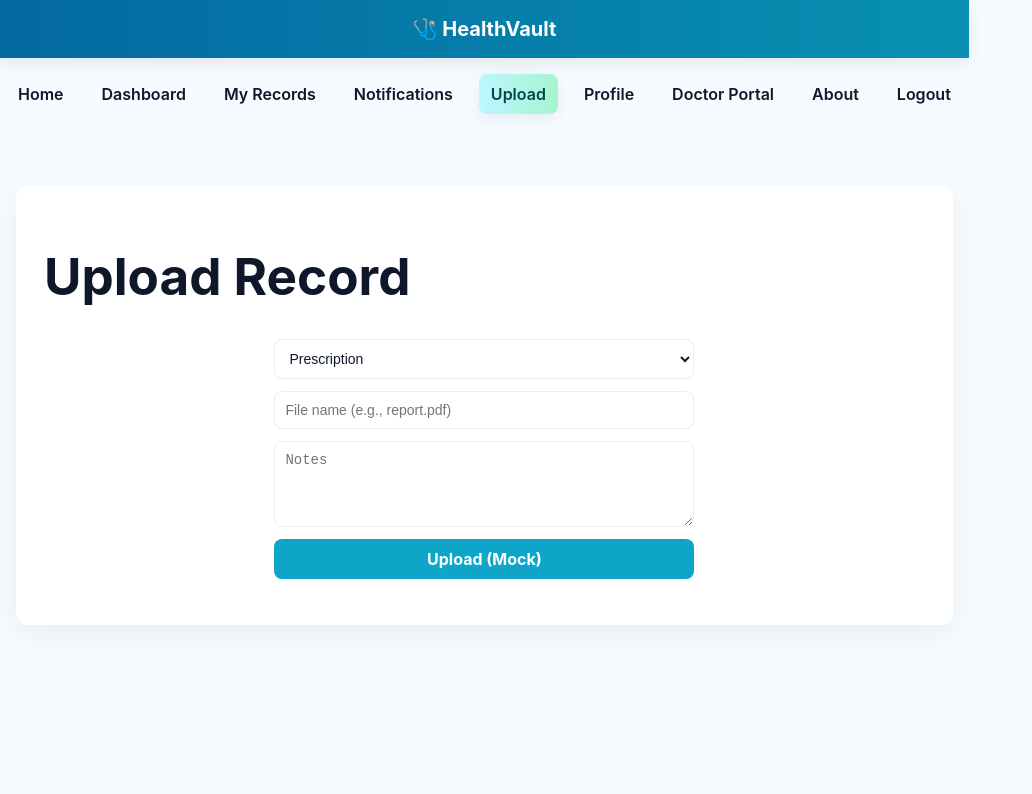
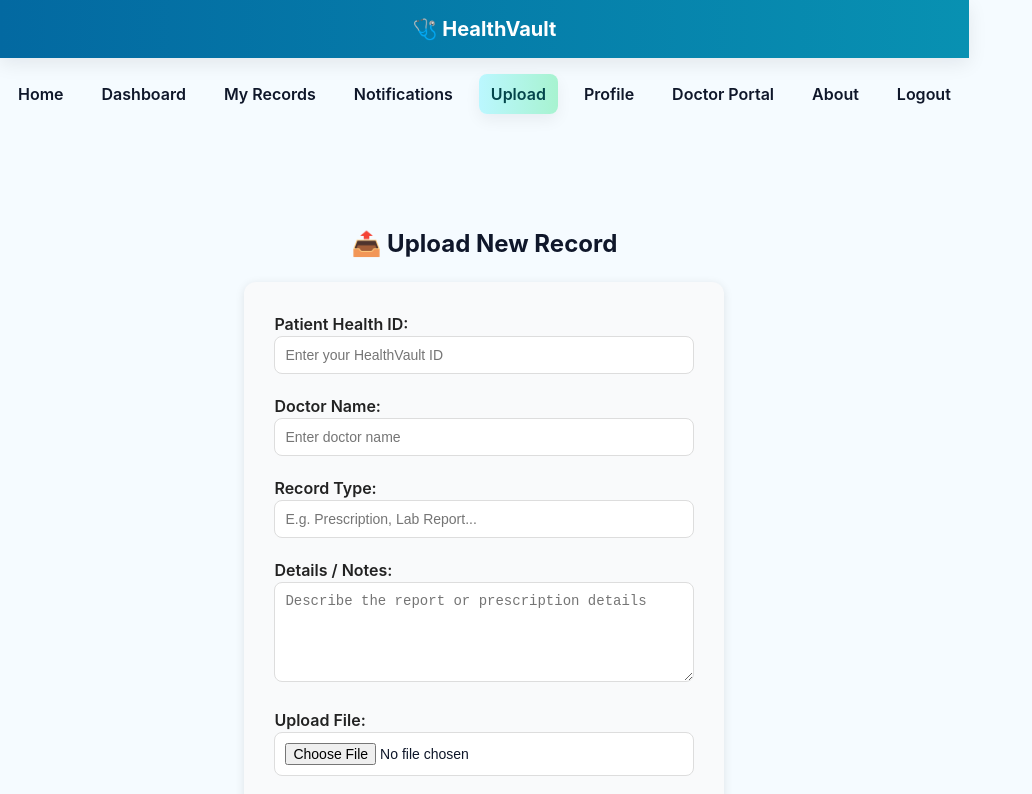
Before and after one commit to siddhiz2403/healthvault-client, a React (Vite) app: page /upload in a window 1280 px wide. Shown: the top 794 px of the page, without its empty margins (0-1032 px from the left). Built offline with nearby package versions, Linux system fonts and the light colour scheme; sample sign-in values are in the browser's storage.

Commit message:
fix: cleanup node_modules and update vite build for Vercel

```diff
--- a/src/App.css
+++ b/src/App.css
@@ -88,3 +88,115 @@ footer { width: 100%; text-align: center; padding: 20px 12px; color: var(--muted
 .card.total { border-top: 4px solid #3b82f6; }
 .card.approved { border-top: 4px solid #10b981; }
 .card.pending { border-top: 4px solid #f59e0b; }
+
+/* My Records styling */
+.records-container {
+  padding: 40px;
+  text-align: center;
+}
+
+.records-list {
+  display: flex;
+  flex-wrap: wrap;
+  gap: 20px;
+  justify-content: center;
+}
+
+.record-card {
+  background: #f9fafb;
+  border-radius: 12px;
+  box-shadow: 0 2px 8px rgba(0, 0, 0, 0.1);
+  padding: 20px;
+  width: 280px;
+  text-align: left;
+  position: relative;
+}
+
+.record-card h3 {
+  margin-top: 0;
+}
+
+.record-link {
+  display: inline-block;
+  margin-top: 6px;
+  color: #2563eb;
+  text-decoration: underline;
+}
+
+.delete-btn {
+  background: #ef4444;
+  border: none;
+  color: #fff;
+  padding: 6px 12px;
+  border-radius: 6px;
+  cursor: pointer;
+  position: absolute;
+  top: 15px;
+  right: 15px;
+  transition: background 0.2s;
+}
+
+.delete-btn:hover {
+  background: #fc5757;
+}
+
+button {
+  transition: all 0.2s ease;
+}
+button:hover {
+  opacity: 0.85;
+}
+
+.upload-page {
+  padding: 40px;
+  text-align: center;
+}
+
+.upload-form {
+  display: flex;
+  flex-direction: column;
+  align-items: center;
+  gap: 20px;
+  max-width: 480px;
+  margin: 0 auto;
+  background: #f9fafb;
+  padding: 30px;
+  border-radius: 12px;
+  box-shadow: 0 2px 10px rgba(0, 0, 0, 0.1);
+}
+
+.upload-form label {
+  width: 100%;
+  text-align: left;
+  font-weight: 600;
+  color: #222;
+}
+
+.upload-form input,
+.upload-form textarea {
+  width: 100%;
+  padding: 10px;
+  border: 1px solid #ddd;
+  border-radius: 8px;
+  font-size: 14px;
+}
+
+.upload-form textarea {
+  resize: vertical;
+  height: 100px;
+}
+
+.upload-form button {
+  background: #2563eb;
+  color: #fff;
+  border: none;
+  padding: 12px 20px;
+  border-radius: 8px;
+  font-weight: 600;
+  cursor: pointer;
+  transition: 0.2s;
+}
+
+.upload-form button:hover {
+  background: #1e40af;
+}
--- a/src/pages/Upload.jsx
+++ b/src/pages/Upload.jsx
@@ -1,47 +1,146 @@
-import React, { useContext, useState } from 'react';
-import { RecordsContext } from '../context/RecordsContext';
-import { AuthContext } from '../context/AuthContext';
-import { useNavigate } from 'react-router-dom';
+import React, { useState, useContext } from "react";
+import { RecordsContext } from "../context/RecordsContext";
 
 export default function Upload() {
   const { addRecord } = useContext(RecordsContext);
-  const { user } = useContext(AuthContext);
-  const [type, setType] = useState('Prescription');
-  const [note, setNote] = useState('');
-  const [fileName, setFileName] = useState('');
-  const navigate = useNavigate();
+  const [form, setForm] = useState({
+    patientId: "",
+    doctor: "",
+    type: "",
+    details: "",
+    file: null,
+    fileName: "",
+  });
+
+  const handleChange = (e) => {
+    const { name, value } = e.target;
+    setForm({ ...form, [name]: value });
+  };
+
+  const handleFileChange = (e) => {
+    const file = e.target.files[0];
+    if (file) {
+      // convert file to base64 (so we can save & view later)
+      const reader = new FileReader();
+      reader.onloadend = () => {
+        setForm({
+          ...form,
+          file: reader.result,
+          fileName: file.name,
+        });
+      };
+      reader.readAsDataURL(file);
+    }
+  };
 
   const handleSubmit = (e) => {
     e.preventDefault();
-    if (!user) return alert('Please login first');
+
+    // check if all mandatory fields are filled
+    if (
+      !form.patientId.trim() ||
+      !form.doctor.trim() ||
+      !form.type.trim() ||
+      !form.details.trim() ||
+      !form.file
+    ) {
+      alert("⚠ Please fill all fields and upload a file before submitting.");
+      return;
+    }
+
     addRecord({
-      type,
-      note,
-      fileName,
-      patientId: user.healthId,
-      doctor: 'Self',
-      source: 'patient',
-      date: new Date().toISOString().split('T')[0],
+      id: Date.now(),
+      patientId: form.patientId,
+      doctor: form.doctor,
+      type: form.type,
+      details: form.details,
+      date: new Date().toISOString().split("T")[0],
+      file: form.file,
+      fileName: form.fileName,
+      source: "self",
     });
-    alert('Record added to your vault (demo).');
-    navigate('/records');
+
+    alert("✅ Record uploaded successfully!");
+    setForm({
+      patientId: "",
+      doctor: "",
+      type: "",
+      details: "",
+      file: null,
+      fileName: "",
+    });
   };
 
   return (
-    <div className="page-card">
-      <h1>Upload Record</h1>
-      <form onSubmit={handleSubmit} style={{ display: 'grid', gap: 12, width: '100%', maxWidth: 420, margin: '18px auto' }}>
-        <select value={type} onChange={(e) => setType(e.target.value)}>
-          <option>Prescription</option>
-          <option>Lab Report</option>
-          <option>Surgery</option>
-          <option>Vaccination</option>
-          <option>Other</option>
-        </select>
-        <input value={fileName} onChange={(e) => setFileName(e.target.value)} placeholder="File name (e.g., report.pdf)" />
-        <textarea value={note} onChange={(e) => setNote(e.target.value)} placeholder="Notes" rows={4} />
-        <button className="cta-btn" type="submit">Upload (Mock)</button>
+    <div className="upload-page">
+      <h2>📤 Upload New Record</h2>
+      <form onSubmit={handleSubmit} className="upload-form">
+        <label>
+          Patient Health ID:
+          <input
+            type="text"
+            name="patientId"
+            placeholder="Enter your HealthVault ID"
+            value={form.patientId}
+            onChange={handleChange}
+            required
+          />
+        </label>
+
+        <label>
+          Doctor Name:
+          <input
+            type="text"
+            name="doctor"
+            placeholder="Enter doctor name"
+            value={form.doctor}
+            onChange={handleChange}
+            required
+          />
+        </label>
+
+        <label>
+          Record Type:
+          <input
+            type="text"
+            name="type"
+            placeholder="E.g. Prescription, Lab Report..."
+            value={form.type}
+            onChange={handleChange}
+            required
+          />
+        </label>
+
+        <label>
+          Details / Notes:
+          <textarea
+            name="details"
+            placeholder="Describe the report or prescription details"
+            value={form.details}
+            onChange={handleChange}
+            required
+          ></textarea>
+        </label>
+
+        <label>
+          Upload File:
+          <input
+            type="file"
+            accept=".pdf,.jpg,.jpeg,.png"
+            onChange={handleFileChange}
+            required
+          />
+          {form.fileName && (
+            <p style={{ fontSize: "13px", color: "#555" }}>
+              📎 Selected File: {form.fileName}
+            </p>
+          )}
+        </label>
+
+        <button type="submit" className="cta-btn">
+          Upload Record
+        </button>
       </form>
-    </div>
-  );
+    </div>
+  );
 }
```
Also changed, not shown: 1 other file (tests, documents, lock files or other folders).
